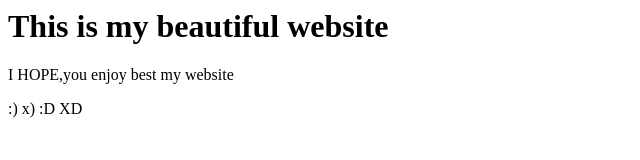
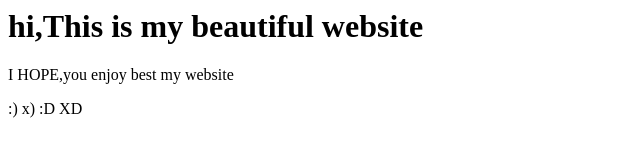
Before and after one commit to aliahmad-qari/Qarialiahmad-repo, a plain HTML site: page index.html in a window 1280 px wide. Shown: the whole page, without its empty margins (0-640 px from the left). Drawn offline with Linux system fonts and the light colour scheme.

Commit message:
changed welcome to hi

```diff
--- a/index.html
+++ b/index.html
@@ -1,6 +1,6 @@
 <html>
 <title>this is my website</title>
-<h1>This is my beautiful website</h1>
+<h1>  hi,This is my beautiful website</h1>
 <p>I HOPE,you enjoy best my website</p>
 <p> :) x) :D XD </p>
 </html>
```
